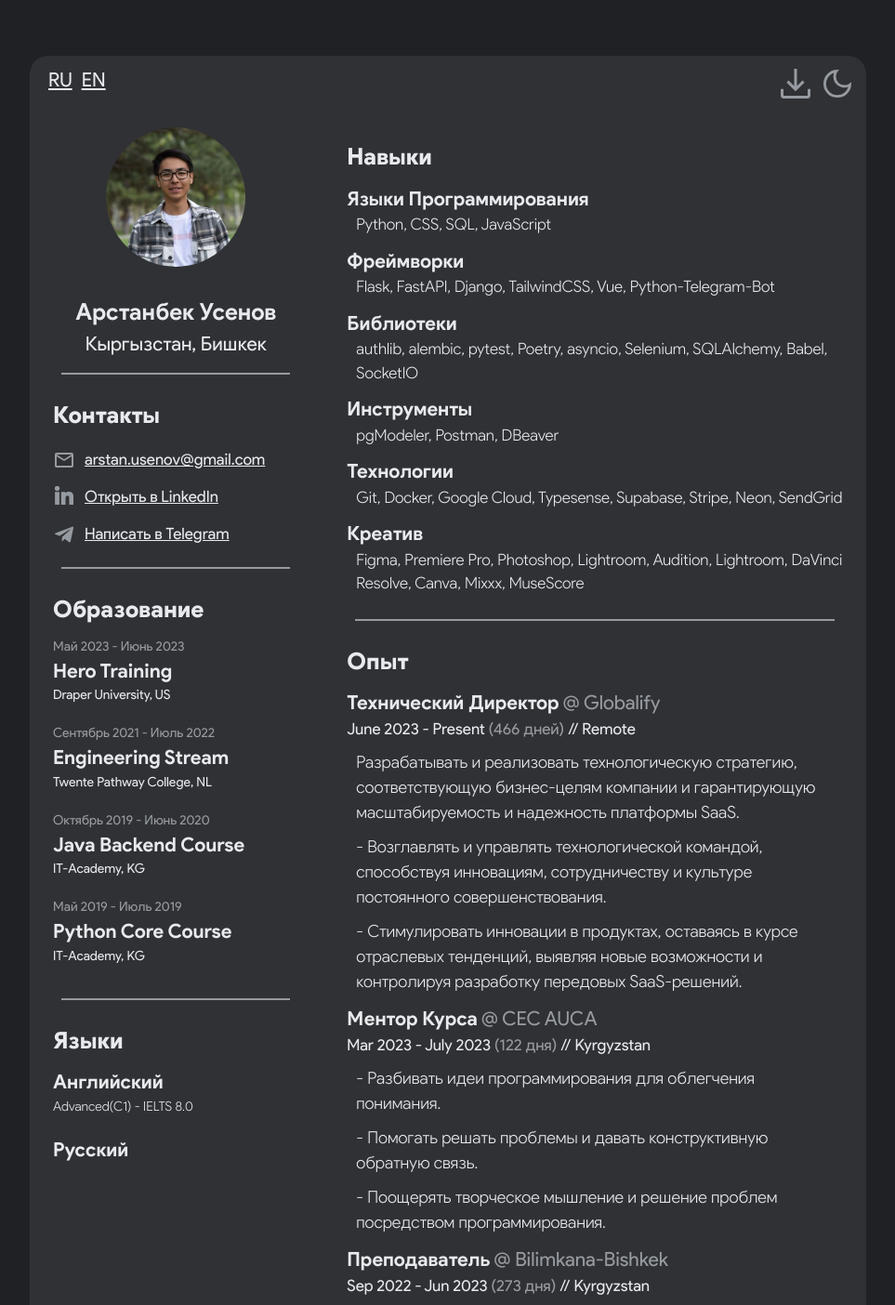
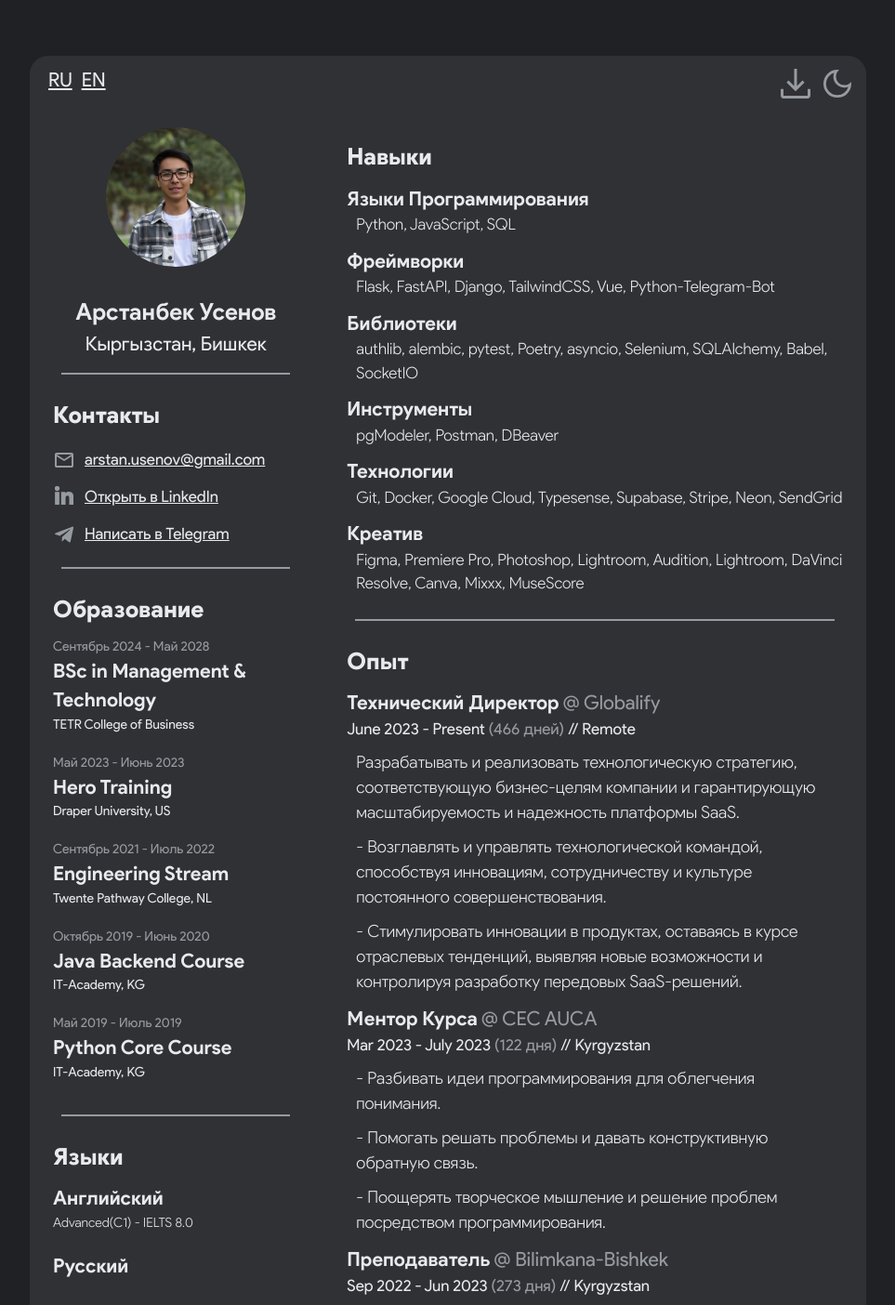
Before and after one commit to Barnacle322/cv-gcloud, a Flask app: page /ru in a window 1280 px wide. Shown: the top 1404 px of the page at 93% size, without its empty margins (158-1121 px from the left). Run offline with Flask 3, Linux system fonts and the light colour scheme.

Commit message:
💬 Small changes

```diff
--- a/server/src/templates/home.html
+++ b/server/src/templates/home.html
@@ -291,9 +291,7 @@
 
                     <div class="skill">
                         <h3 class="skill-category">Programming Languages</h3>
-                        <p class="skill-description">
-                            Python, CSS, SQL, JavaScript
-                        </p>
+                        <p class="skill-description">Python, JavaScript, SQL</p>
                     </div>
 
                     <div class="skill">
--- a/server/src/templates/home_ru.html
+++ b/server/src/templates/home_ru.html
@@ -204,6 +204,15 @@
                 <div class="education-info">
                     <h2 class="education-title">Образование</h2>
                     <div class="education">
+                        <span class="education-year">Сентябрь 2024 - Май 2028</span>
+                        <span class="education-program"
+                            >BSc in Management & Technology</span
+                        >
+                        <span class="education-place"
+                            >TETR College of Business</span
+                        >
+                    </div>
+                    <div class="education">
                         <span class="education-year">Май 2023 - Июнь 2023</span>
                         <span class="education-program">Hero Training</span>
                         <span class="education-place"
@@ -288,9 +297,7 @@
 
                     <div class="skill">
                         <h3 class="skill-category">Языки Программирования</h3>
-                        <p class="skill-description">
-                            Python, CSS, SQL, JavaScript
-                        </p>
+                        <p class="skill-description">Python, JavaScript, SQL</p>
                     </div>
 
                     <div class="skill">
```
